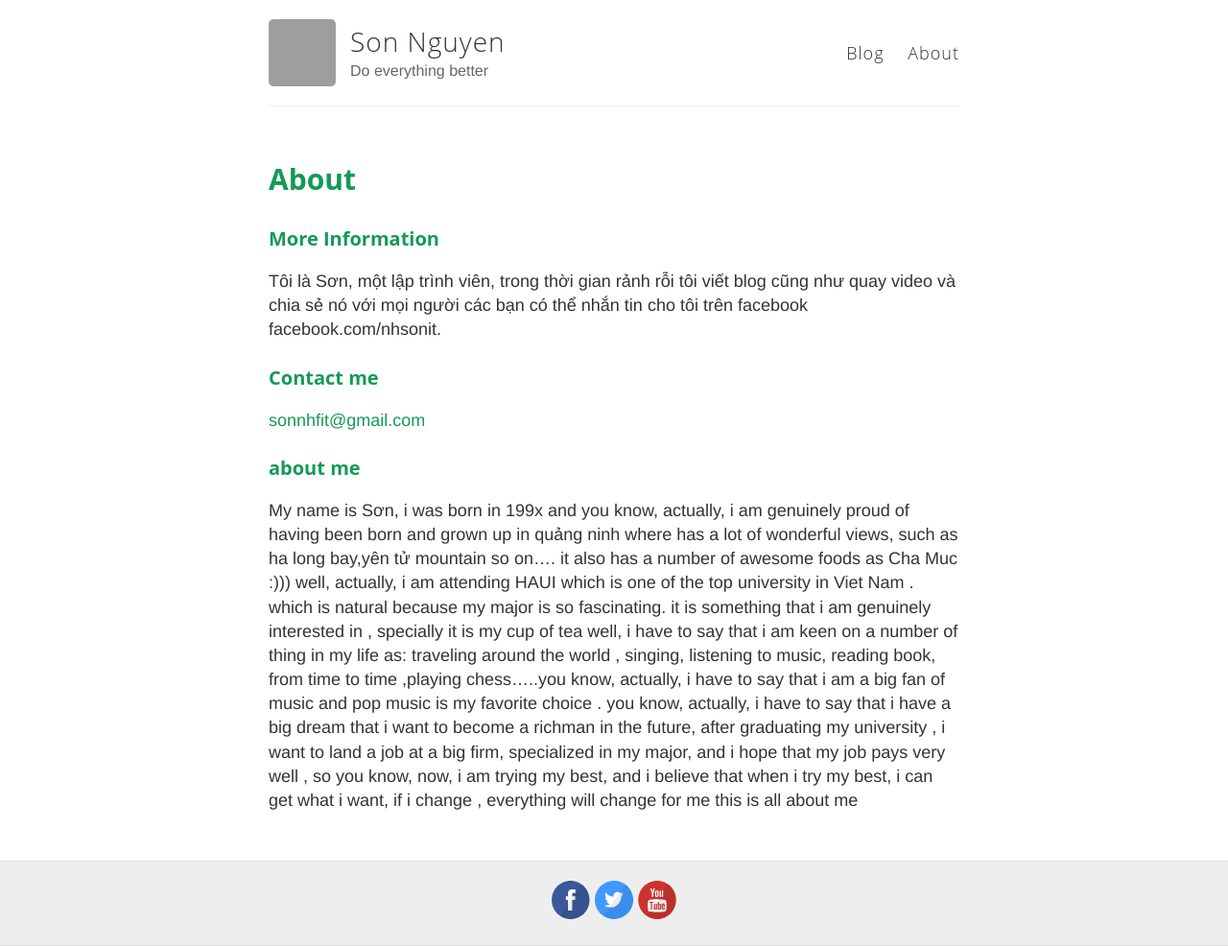
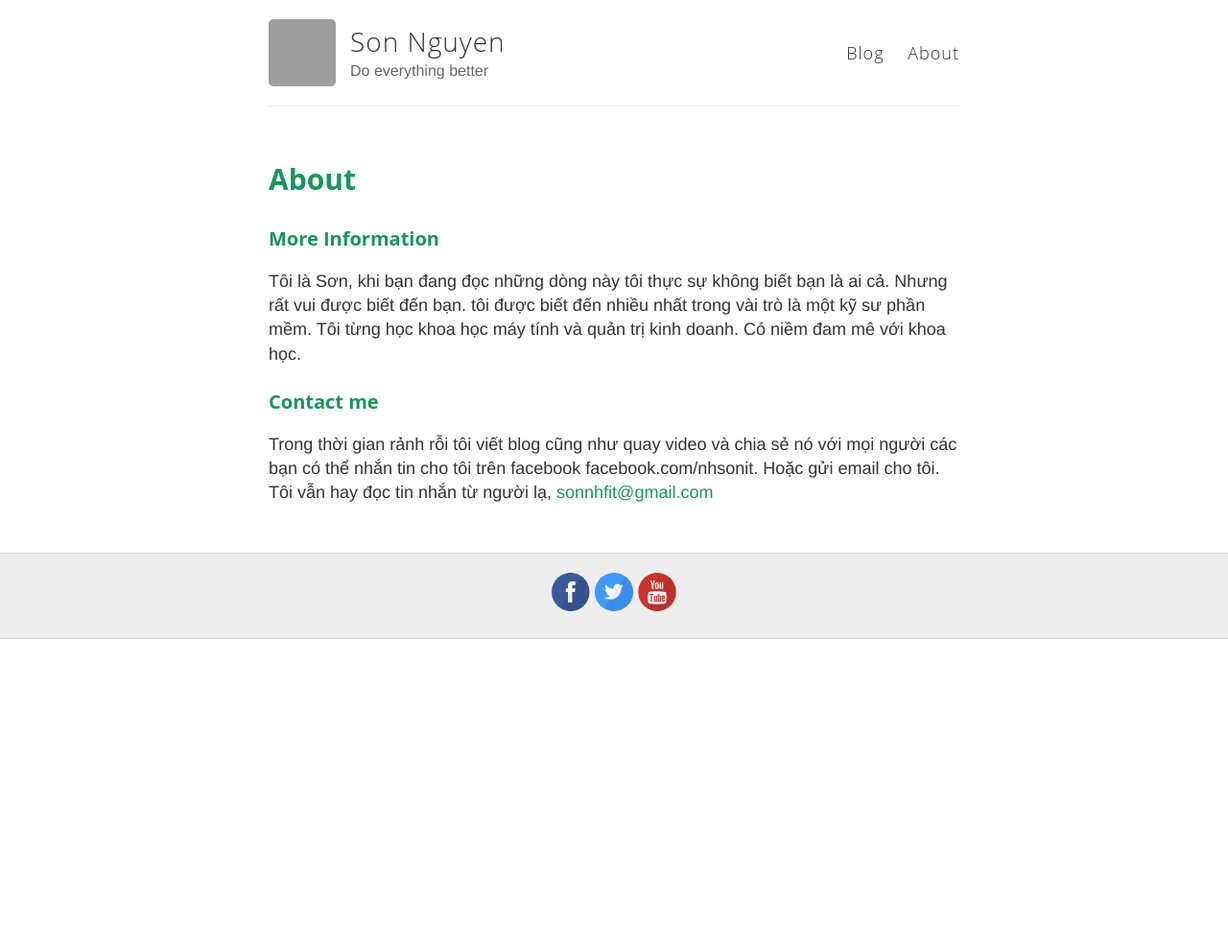
Before and after one commit to sonnhfit/sonnhfit.github.io, a Jekyll site: the page built from about.md, in a window 1280 px wide. Shown: the whole page at 96% size. Built offline with Jekyll 4.4.1, drawn with Linux system fonts in a browser that asks for light colours; after the commit the page ends 900 px from its top, so only the background shows below that; grey boxes are pictures that could not be loaded.

Commit message:
Update about.md

```diff
--- a/about.md
+++ b/about.md
@@ -7,15 +7,11 @@ permalink: /about/
 
 ### More Information
 
-Tôi là Sơn, một lập trình viên, trong thời gian rảnh rỗi tôi viết blog cũng như quay video và chia sẻ nó với mọi người các bạn có thể nhắn tin cho tôi trên facebook facebook.com/nhsonit.
+
+Tôi là Sơn, khi bạn đang đọc những dòng này tôi thực sự không biết bạn là ai cả. Nhưng rất vui được biết đến bạn.
+tôi được biết đến nhiều nhất trong vài trò là một kỹ sư phần mềm. Tôi từng học khoa học máy tính và quản trị kinh doanh. Có niềm đam mê với khoa học.
 
 ### Contact me
-
+Trong thời gian rảnh rỗi tôi viết blog cũng như quay video và chia sẻ nó với mọi người các bạn có thể nhắn tin cho tôi trên facebook facebook.com/nhsonit.
+Hoặc gửi email cho tôi. Tôi vẫn hay đọc tin nhắn từ người lạ,
 [sonnhfit@gmail.com](mailto:sonnhfit@gmail.com)
-
-### about me
-
-My name is Sơn, i was born in 199x and you know, actually, i am genuinely proud of having been born and grown up in quảng ninh where has a lot of wonderful views, such as ha long bay,yên tử mountain so on.... it also has a number of awesome foods as Cha Muc :))) well, actually, i am attending HAUI which is one of the top university in Viet Nam . which is natural because my major is so fascinating. it is something that i am genuinely interested in , specially it is my cup of tea
-well, i have to say that i am keen on a number of thing in my life as: traveling around the world , singing, listening to music, reading book, from time to time ,playing chess.....you know, actually, i have to say that i am a big fan of music and pop music is my favorite choice .
-you know, actually, i have to say that i have a big dream that i want to become a richman in the future, after graduating my university , i want to land a job at a big firm, specialized in my major, and i hope that my job pays very well , so you know, now, i am trying my best, and i believe that when i try my best, i can get what i want, if i change , everything will change for me
-this is all about me
```
